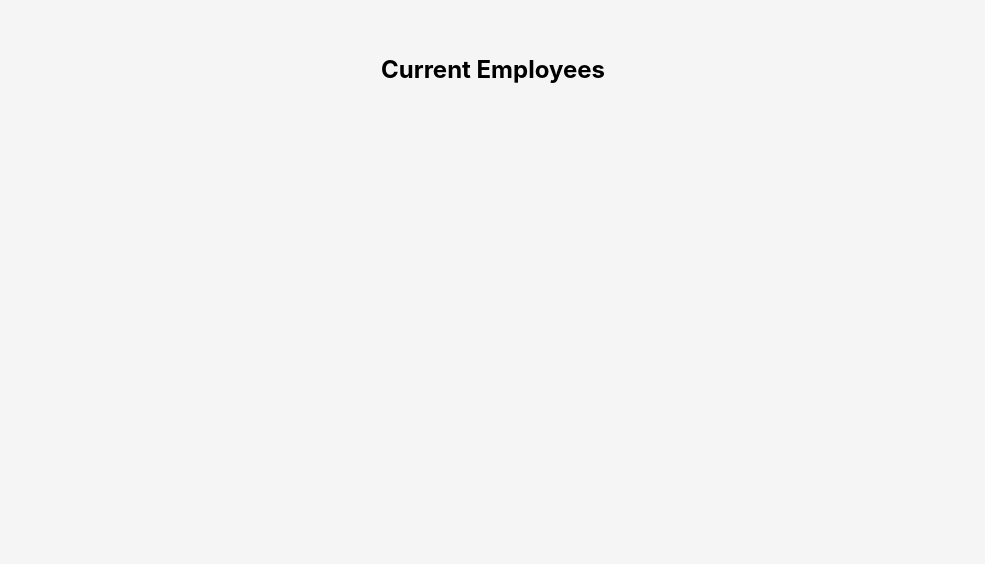
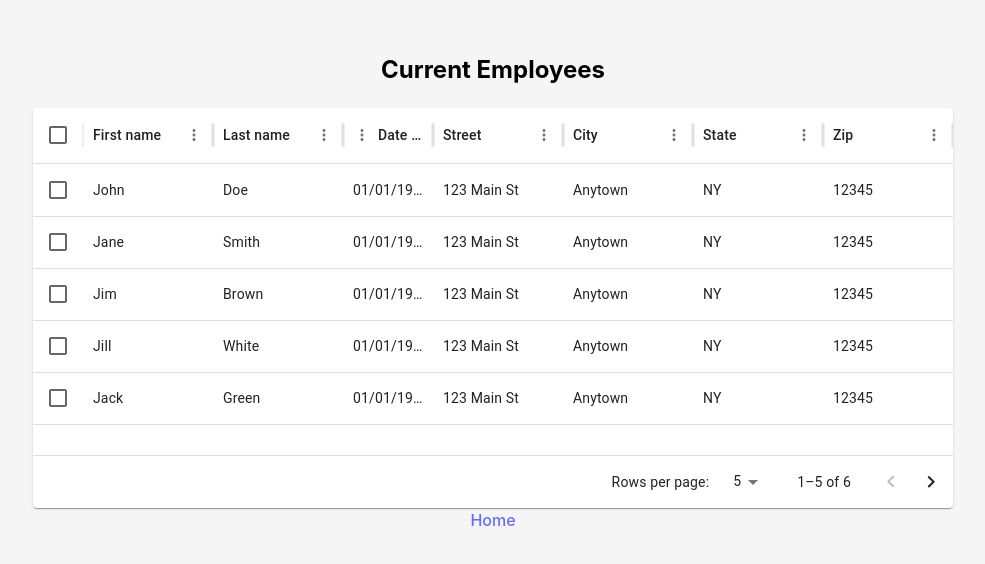
Before and after one commit to Benji-devw/p14-Hrnet, a React (Vite) app: page /employees in a window 1280 px wide. Shown: the top 564 px of the page, without its empty margins (147-1132 px from the left). Built offline with nearby package versions, Linux system fonts and the light colour scheme.

Commit message:
add employees table page

```diff
--- a/package.json
+++ b/package.json
@@ -13,6 +13,7 @@
     "@emotion/react": "^11.13.5",
     "@emotion/styled": "^11.13.5",
     "@mui/material": "^6.1.8",
+    "@mui/x-data-grid": "^7.22.3",
     "react": "^18.3.1",
     "react-dom": "^18.3.1",
     "react-router": "^7.0.1"
--- /dev/null
+++ b/public/employees-mocks.json
@@ -0,0 +1,74 @@
+[
+    {
+        "id": 1,
+        "firstName": "John",
+        "lastName": "Doe",
+        "startDate": "01/01/2020",
+        "department": "IT",
+        "dateOfBirth": "01/01/1990",
+        "street": "123 Main St",
+        "city": "Anytown",
+        "state": "NY",
+        "zip": "12345"
+    },
+    {
+        "id": 2,
+        "firstName": "Jane",
+        "lastName": "Smith",
+        "startDate": "01/01/2020",
+        "department": "HR",
+        "dateOfBirth": "01/01/1990",
+        "street": "123 Main St",
+        "city": "Anytown",
+        "state": "NY",
+        "zip": "12345"
+    },
+    {
+        "id": 3,
+        "firstName": "Jim",
+        "lastName": "Brown",
+        "startDate": "01/01/2020",
+        "department": "Finance",
+        "dateOfBirth": "01/01/1990",
+        "street": "123 Main St",
+        "city": "Anytown",
+        "state": "NY",
+        "zip": "12345"
+    },
+    {
+        "id": 4,
+        "firstName": "Jill",
+        "lastName": "White",
+        "startDate": "01/01/2020",
+        "department": "Marketing",
+        "dateOfBirth": "01/01/1990",
+        "street": "123 Main St",
+        "city": "Anytown",
+        "state": "NY",
+        "zip": "12345"
+    },
+    {
+        "id": 5,
+        "firstName": "Jack",
+        "lastName": "Green",
+        "startDate": "01/01/2020",
+        "department": "Sales",
+        "dateOfBirth": "01/01/1990",
+        "street": "123 Main St",
+        "city": "Anytown",
+        "state": "NY",
+        "zip": "12345"
+    },
+    {
+        "id": 6,
+        "firstName": "Jenny",
+        "lastName": "Black",
+        "startDate": "01/01/2020",
+        "department": "IT",
+        "dateOfBirth": "01/01/1990",
+        "street": "123 Main St",
+        "city": "Anytown",
+        "state": "NY",
+        "zip": "12345"
+    }
+]
--- a/src/Employees.jsx
+++ b/src/Employees.jsx
@@ -1,7 +1,46 @@
+import { DataGrid } from "@mui/x-data-grid";
+import Paper from "@mui/material/Paper";
+import employeesMocks from "../public/employees-mocks.json";
+import { Link } from "react-router";
+
+const columns = [
+    { field: "firstName", headerName: "First name", width: 130 },
+    { field: "lastName", headerName: "Last name", width: 130 },
+    {
+        field: "dateOfBirth",
+        headerName: "Date of birth",
+        type: "number",
+        width: 90,
+    },
+    { field: "street", headerName: "Street", width: 130 },
+    { field: "city", headerName: "City", width: 130 },
+    { field: "state", headerName: "State", width: 130 },
+    { field: "zip", headerName: "Zip", width: 130 },
+];
+
+
+
+const paginationModel = { page: 0, pageSize: 5 };
+
 export default function Employees() {
+    // console.log(employeesMocks);
+
     return (
         <section className='employees__wrapper'>
             <h1>Current Employees</h1>
+
+            <Paper sx={{ height: 400, width: "100%" }}>
+                <DataGrid
+                    rows={employeesMocks}
+                    columns={columns}
+                    initialState={{ pagination: { paginationModel } }}
+                    pageSizeOptions={[5, 10]}
+                    checkboxSelection
+                    sx={{ border: 0 }}
+                />
+            </Paper>
+
+            <Link to="/" style={{margin: "2rem"}}>Home</Link>
         </section>
     );
 }
--- a/src/Home.jsx
+++ b/src/Home.jsx
@@ -73,7 +73,7 @@ export const Home = () => {
                     sx={{ mt: { xs: 4, sm: 2 } }}
                 >
                     <Grid size={{ xs: 12 }}>
-                        <h2>Adress</h2>
+                        <h3>Adress</h3>
                     </Grid>
 
                     <Grid size={{ xs: 12, sm: 5, lg: 4 }}>
@@ -171,7 +171,7 @@ export const Home = () => {
                     sx={{ mt: { xs: 4, sm: 2 } }}
                 >
                     <Grid size={{ xs: 12 }}>
-                        <h2>Department</h2>
+                        <h3>Department</h3>
                     </Grid>
                     <Grid size={{ xs: 12, sm: 5, lg: 4 }}>
                         <FormControl fullWidth variant='outlined'>
```
Also changed, not shown: 1 other file (tests, documents, lock files or other folders).
